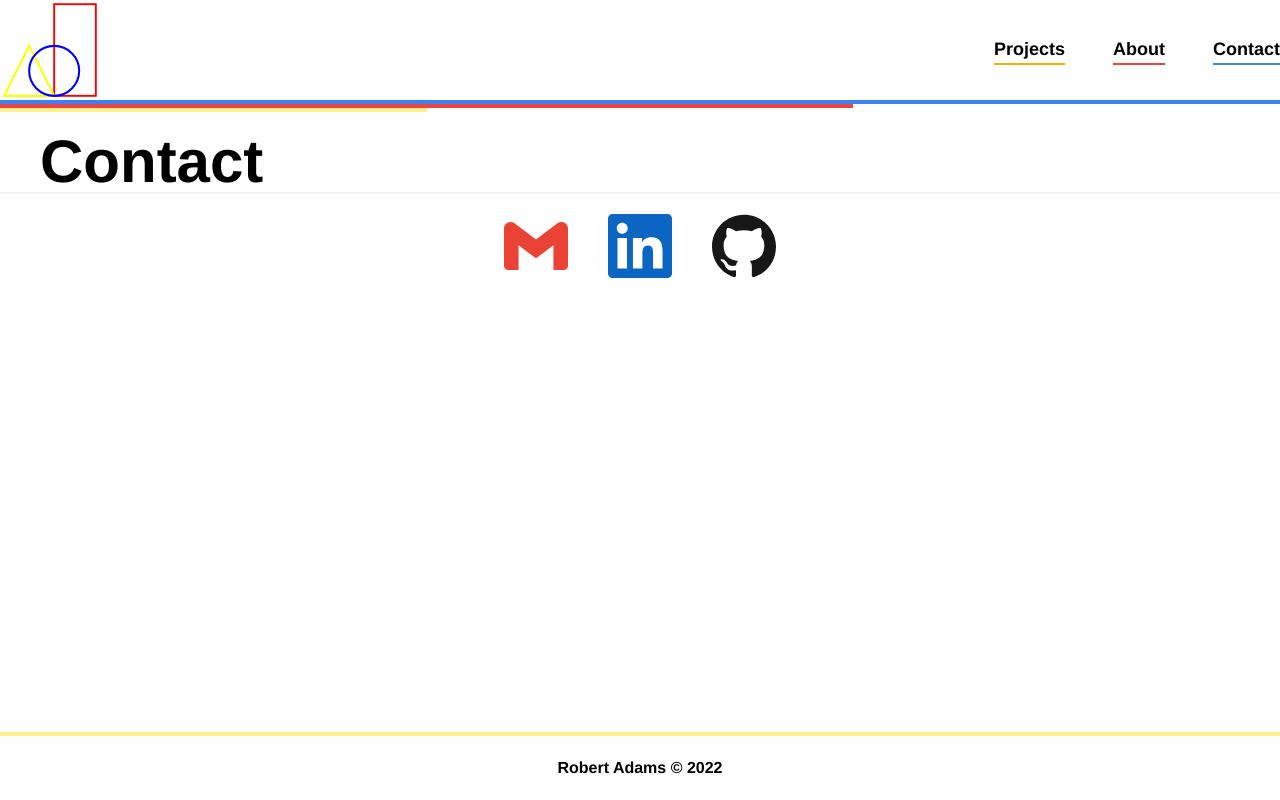
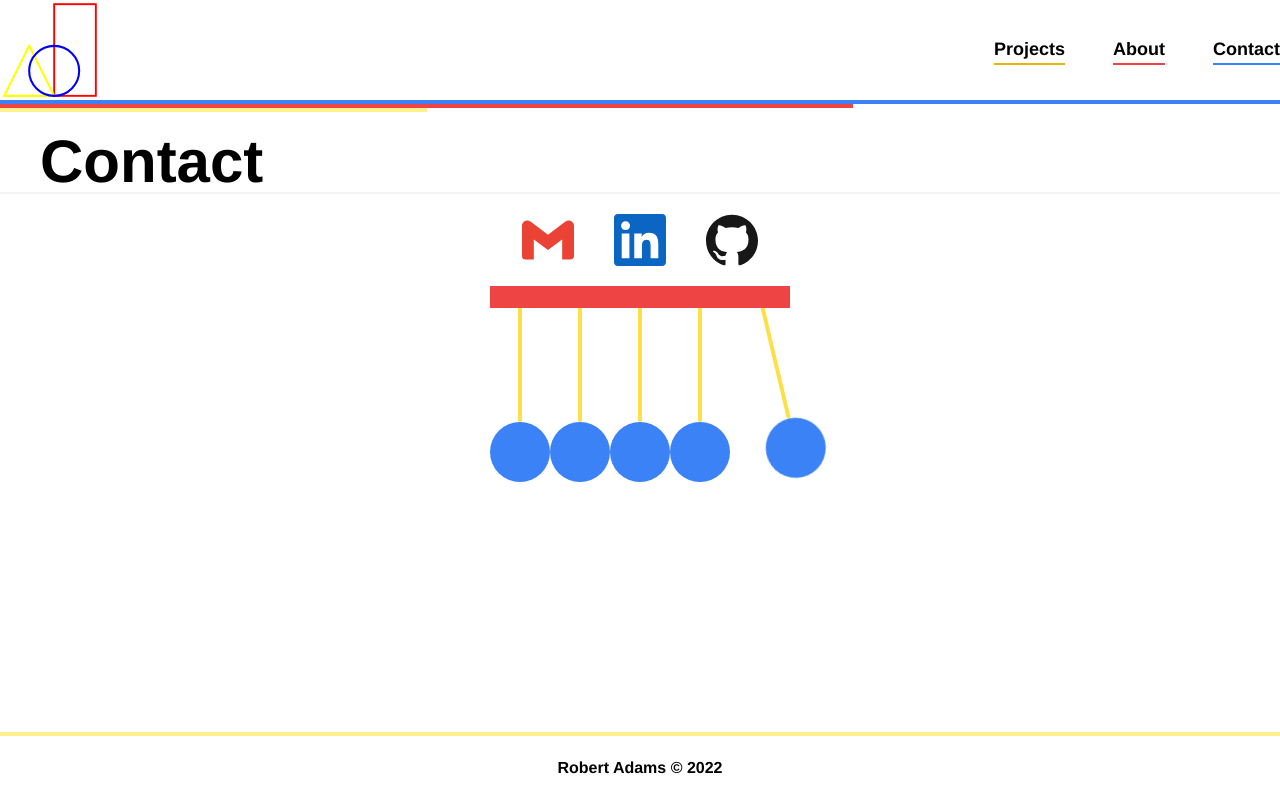
Before and after one commit to r0b4dams/portfolio, a Next.js app: page /Contact in a window 1280 px wide. Built offline with nearby package versions, Linux system fonts and the light colour scheme.

Commit message:
testing animations

```diff
--- a/pages/Contact.tsx
+++ b/pages/Contact.tsx
@@ -1,6 +1,7 @@
 import Head from 'next/head';
 import type { NextPage } from 'next/types';
 import Icon from '../components/Icon';
+import NewtonsCradle from '../components/newtonsCradle';
 import { getStyles } from '../utils';
 
 const headerStyles = getStyles({
@@ -22,20 +23,19 @@ const Contact: NextPage = () => {
 
       <section className='container'>
         <h1 className={headerStyles}>Contact</h1>
-        <div className='flex flex-col items-center space-y-5'>
-          <div className=''>
+        <div className='flex flex-col items-center justify-center space-y-5'>
           <ul className='flex space-x-10'>
             <li>
-                <Icon icon={'gmail'} size={64} />
+              <Icon icon={'gmail'} size={52} />
             </li>
             <li>
-                <Icon icon={'linkedin'} size={64} />
+              <Icon icon={'linkedin'} size={52} />
             </li>
             <li>
-                <Icon icon={'github'} size={64} />
+              <Icon icon={'github'} size={52} />
             </li>
           </ul>
-          </div>
+          <NewtonsCradle />
         </div>
       </section>
     </>
```
Lines whose indentation alone changed are shown as unchanged.
